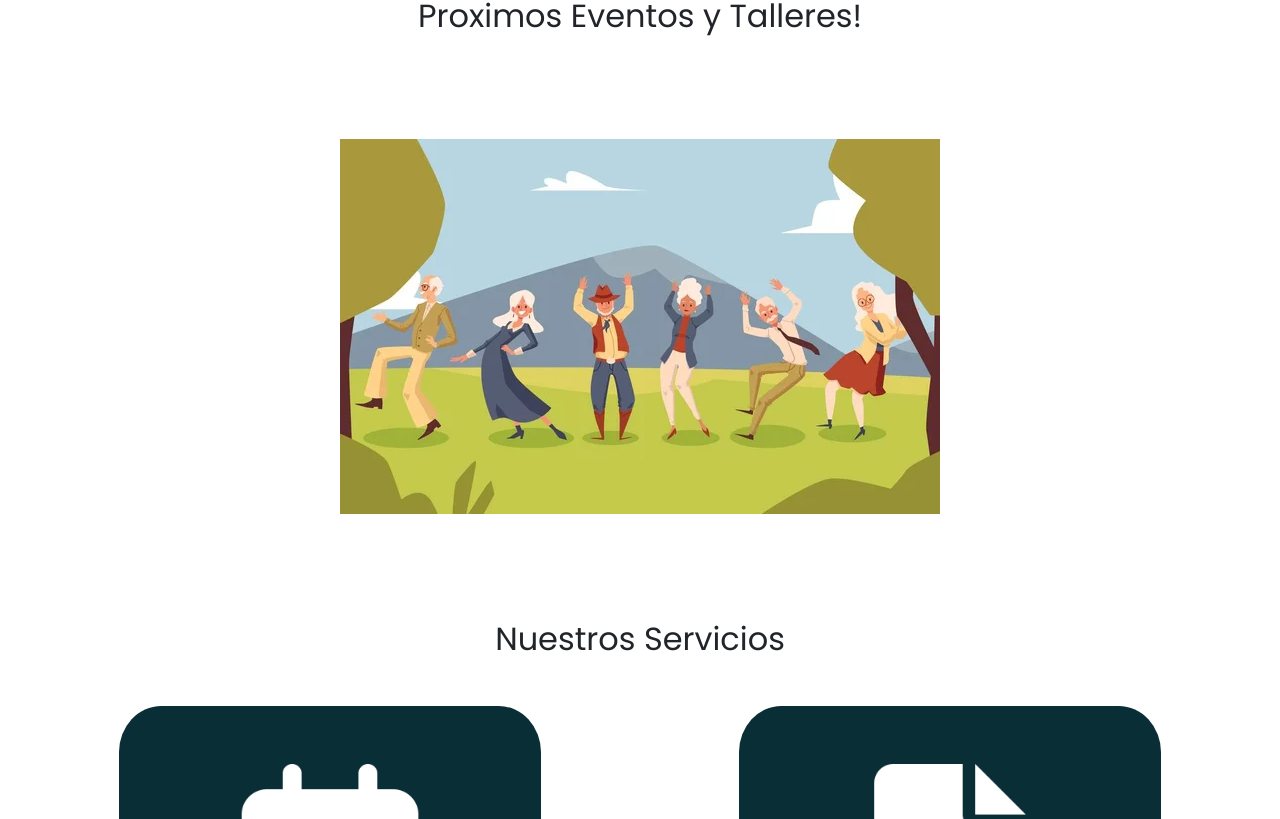
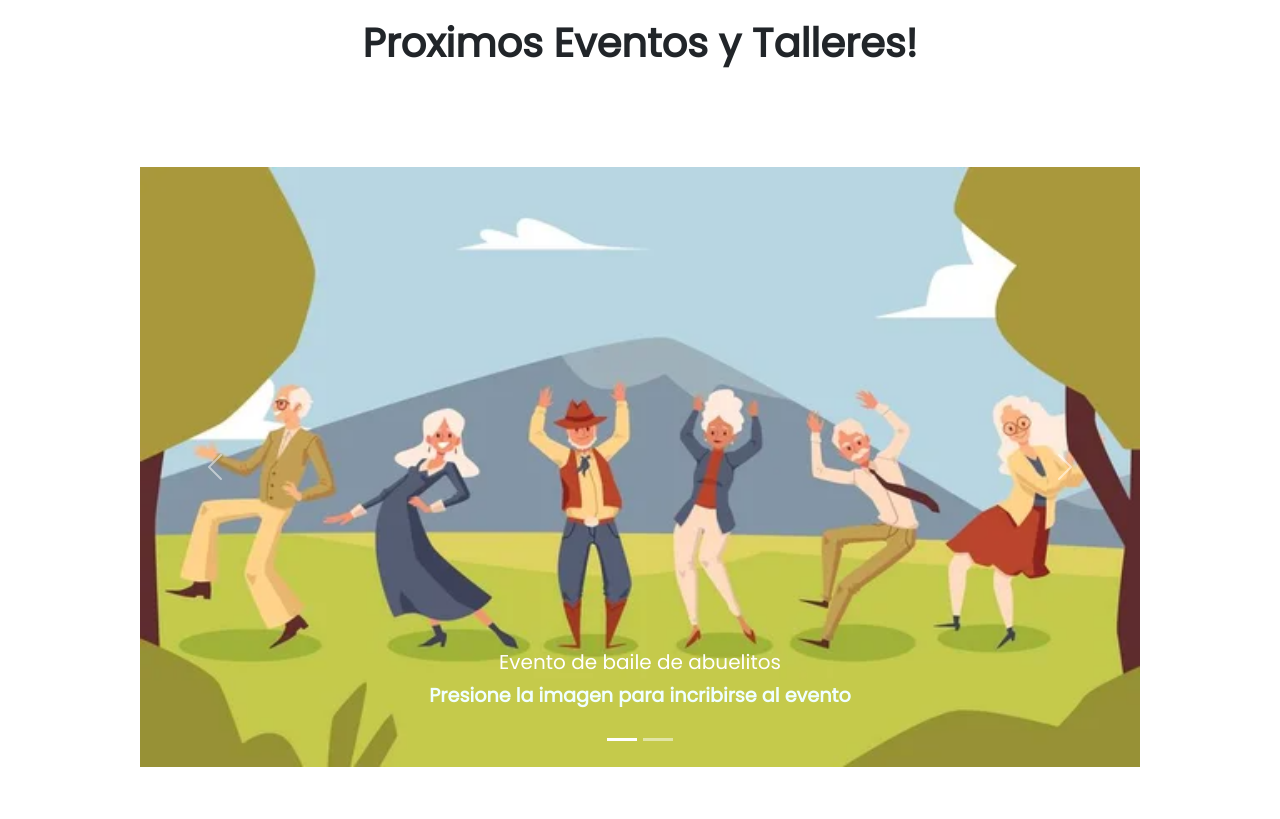
Before and after one commit to Simon-Fuente-Dev/Cesfam-Web, a React (Vite) app in the folder frontend/: page / in a window 1280 px wide. Shown: the part 261-1080 px from the top of the page. Built offline with nearby package versions, Linux system fonts and the light colour scheme.

Commit message:
Vista de eventos

```diff
--- a/frontend/index.html
+++ b/frontend/index.html
@@ -8,10 +8,12 @@
     <link rel="stylesheet" href="./src/styles/Header.css">
     <link rel="stylesheet" href="./src/styles/Footer.css">
     <link rel="stylesheet" href="./src/styles/Login.css">
+    <link rel="stylesheet" href="./src/styles/Event.css">
     <title>Cesfam Maffioletti</title>
   </head>
   <body>
     <div id="root"></div>
     <script type="module" src="./src/main.jsx"></script>
+    <script src="https://cdn.jsdelivr.net/npm/bootstrap@5.3.2/dist/js/bootstrap.min.js" integrity="sha384-BBtl+eGJRgqQAUMxJ7pMwbEyER4l1g+O15P+16Ep7Q9Q+zqX6gSbd85u4mG4QzX+" crossorigin="anonymous"></script>
   </body>
 </html>
--- a/frontend/src/App.jsx
+++ b/frontend/src/App.jsx
@@ -3,6 +3,7 @@ import AuthLayout from './layout/AuthLayout.jsx'
 import Index from './paginas/Index.jsx'
 import Login from './paginas/Login.jsx'
 import Registrar from './paginas/Registrar.jsx'
+import Eventos from './paginas/Eventos.jsx'
 function App() {
     return (
         <BrowserRouter>
@@ -12,6 +13,7 @@ function App() {
                     <Route index element={<Index />} />
                     <Route path='login' element={<Login />} />
                     <Route path='Registrar' element={<Registrar />} />
+                    <Route path='Eventos' element={<Eventos />} />
                 </Route>
             </Routes>
         </BrowserRouter>
--- a/frontend/src/paginas/Eventos.jsx
+++ b/frontend/src/paginas/Eventos.jsx
@@ -1,7 +1,20 @@
+import '../styles/index.css';
+import evento from '../assets/img/evento.png';
 
 const Eventos = () => {
   return (
-    <div>Eventos</div>
+    <event-section>
+      <event-info>
+        <h1>Taller de salsa y cueca para todas las edades!</h1>
+        <img src={evento} alt="" />
+        <p>Horaio: Lunes y Miercoles desde las 17:00 hasta las 18:00</p>
+        <p>Cupos Disponibles: 50</p>
+        <form class="form-event" action="">
+            <button>Inscribirse!</button>
+        </form>
+      </event-info>
+    </event-section>
+
   )
 }
 
--- a/frontend/src/paginas/Index.jsx
+++ b/frontend/src/paginas/Index.jsx
@@ -1,23 +1,54 @@
 
 import '../styles/index.css';
 import evento from '../assets/img/evento.png';
+import evento2 from '../assets/img/evento_2.png';
 import iconoAgendar from '../assets/img/iconoAgendar.png';
 import iconoReceta from '../assets/img/iconoReceta.png';
+import { Link } from 'react-router-dom'
 
 function Index() {
   return (
     <>
       <main>
-        <event-section>
-          <h2>Proximos Eventos y Talleres!</h2>
-          <a href="evento.html">
-            <img src={evento} alt="" />
-          </a>
-        </event-section>
+        <carrousel>
+          <h2 id='title'>Proximos Eventos y Talleres!</h2>
+          <div id="carouselExampleCaptions" className="carousel">
+            <div className="carousel-indicators">
+              <button type="button" data-bs-target="#carouselExampleCaptions" data-bs-slide-to="0" className="active" aria-current="true" aria-label="Slide 1"></button>
+              <button type="button" data-bs-target="#carouselExampleCaptions" data-bs-slide-to="1" aria-label="Slide 2"></button>
+            </div>
+            <div className="carousel-inner">
+              <div className="carousel-item active">
+                <Link to="/Eventos">
+                  <img src={evento} className="d-block" alt="..." />
+                </Link>
+                <div className="carousel-caption d-none d-md-block">
+                  <h5>Evento de baile de abuelitos</h5>
+                  <p>Presione la imagen para incribirse al evento</p>
+                </div>
+              </div>
+              <div className="carousel-item">
+                <img src={evento2} className="d-block " alt="..." />
+                <div className="carousel-caption d-none d-md-block">
+                  <h5>Second slide label</h5>
+                  <p>Some representative placeholder content for the second slide.</p>
+                </div>
+              </div>
+            </div>
+            <button className="carousel-control-prev" type="button" data-bs-target="#carouselExampleCaptions" data-bs-slide="prev">
+              <span className="carousel-control-prev-icon" aria-hidden="true"></span>
+              <span className="visually-hidden">Previous</span>
+            </button>
+            <button className="carousel-control-next" type="button" data-bs-target="#carouselExampleCaptions" data-bs-slide="next">
+              <span className="carousel-control-next-icon" aria-hidden="true"></span>
+              <span className="visually-hidden">Next</span>
+            </button>
+          </div>
+        </carrousel>
 
         {/* Seccion de los servicios de la pagina */}
         <section-services>
-          <h2>Nuestros Servicios</h2>
+          <h2 id='title'>Nuestros Servicios</h2>
           <div className="services">
             <a className="service-card">
               <div className="service-info">
--- a/frontend/src/styles/App.css
+++ b/frontend/src/styles/App.css
@@ -4,23 +4,27 @@ main {
 }
 
 /* seccion de eventos y talleres */
-event-section {
-    margin-top: 8em;
-    display: grid;
-    place-items: center;
+#title{
+    font-size: 2.5em;
+    text-align: center;
+    font-weight: bolder;
+    margin-bottom: 100px;
+}
+carrousel {
+  display: grid;
+  place-items: center;
+  margin-top: 150px;
+  margin-bottom: 200px;
 }
 
-event-section h2 {
-    text-align: center;
 
-}
-
-event-section img {
-    margin-top: 5em;
-    margin-bottom: 3em;
+.carousel-item img {
+  width: 1000px;
+  height: 600px;
 }
 
 /* Seccion de servicios */
+
 section-services h2 {
     margin-block: 1.5em;
 }
@@ -73,7 +77,7 @@ section-services h2 {
 section-info {
     display: grid;
     place-items: center;
-    margin-top: 20em;
+    margin-top: 200px;
     margin-bottom: 7em;
 }
 
--- /dev/null
+++ b/frontend/src/styles/Event.css
@@ -0,0 +1,60 @@
+event-section {
+
+    display: grid;
+    place-items: center;
+}
+
+event-info {
+    display: grid;
+    place-items: center;
+    border: 4px solid var(--cyan-D);
+    width: 1000px;
+    background-color: white;
+    margin-block: 200px;
+}
+event-info h1 {
+    margin-top: 40px;
+}
+
+event-info img {
+    max-width: 600px;
+    max-height: 400px;
+    margin-block: 100px;
+}
+
+event-info p {
+    margin-block: 30px;
+    color: var(--cyan-D);
+    font-size: 25px;
+}
+
+.form-event {
+    display: grid;
+    place-items: center;
+    margin-bottom: 60px;
+}
+
+.form-event button {
+    background-color: var(--cyan-A);
+    color: white;
+    width: 150px;
+    height: 60px;
+    font-size: 20px;
+    font-weight: bolder;
+    margin-top: 20px;
+    margin-bottom: 30px;
+    border: 4px solid black;
+    border-radius: 10%;
+}
+
+.form-event button:hover {
+    transform: scale(1.1);
+    box-shadow: 0 0 2rem rgba(0, 0, 0, .25);
+}
+
+.form-event input {
+    height: 40px;
+    border: 3.5px solid var(--cyan-D);
+    width: 75%;
+    font-size: 20px;
+}
--- a/frontend/src/styles/index.css
+++ b/frontend/src/styles/index.css
@@ -31,8 +31,3 @@ a {
     font-size: larger;
     color: azure;
 }
-
-h2 {
-    font-size: 2.5em;
-    text-align: center;
-}
```
